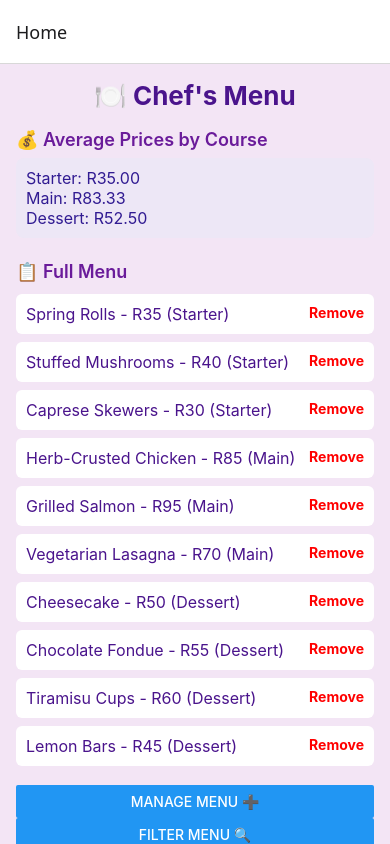
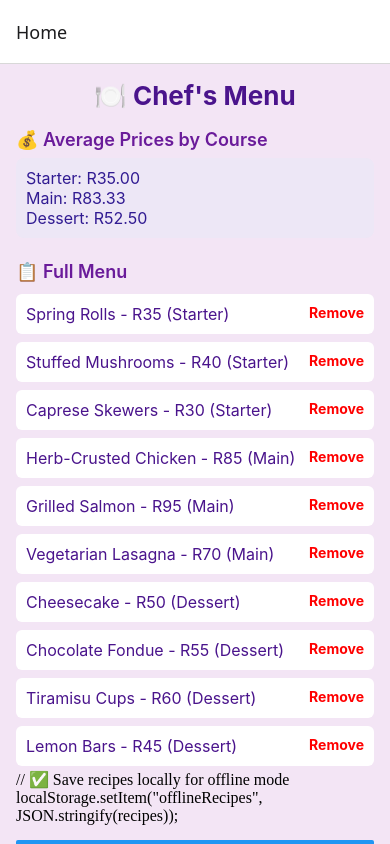
Before and after one commit to AM-spec557/chefs-menu-app, a React Native app in the folder chefs-menu-app/: screen / in a window 390 px wide. Built offline with nearby package versions, Linux system fonts and the light colour scheme.

Commit message:
second commit

```diff
--- a/chefs-menu-app/App.js
+++ b/chefs-menu-app/App.js
@@ -45,6 +45,9 @@ function HomeScreen({ navigation }) {
           </View>
         )}
       />
+
+      // ✅ Save recipes locally for offline mode
+localStorage.setItem("offlineRecipes", JSON.stringify(recipes));
 
       <View style={styles.navButtons}>
         <Button title="Manage Menu ➕" onPress={() => navigation.navigate('Manage Menu')} />
```
